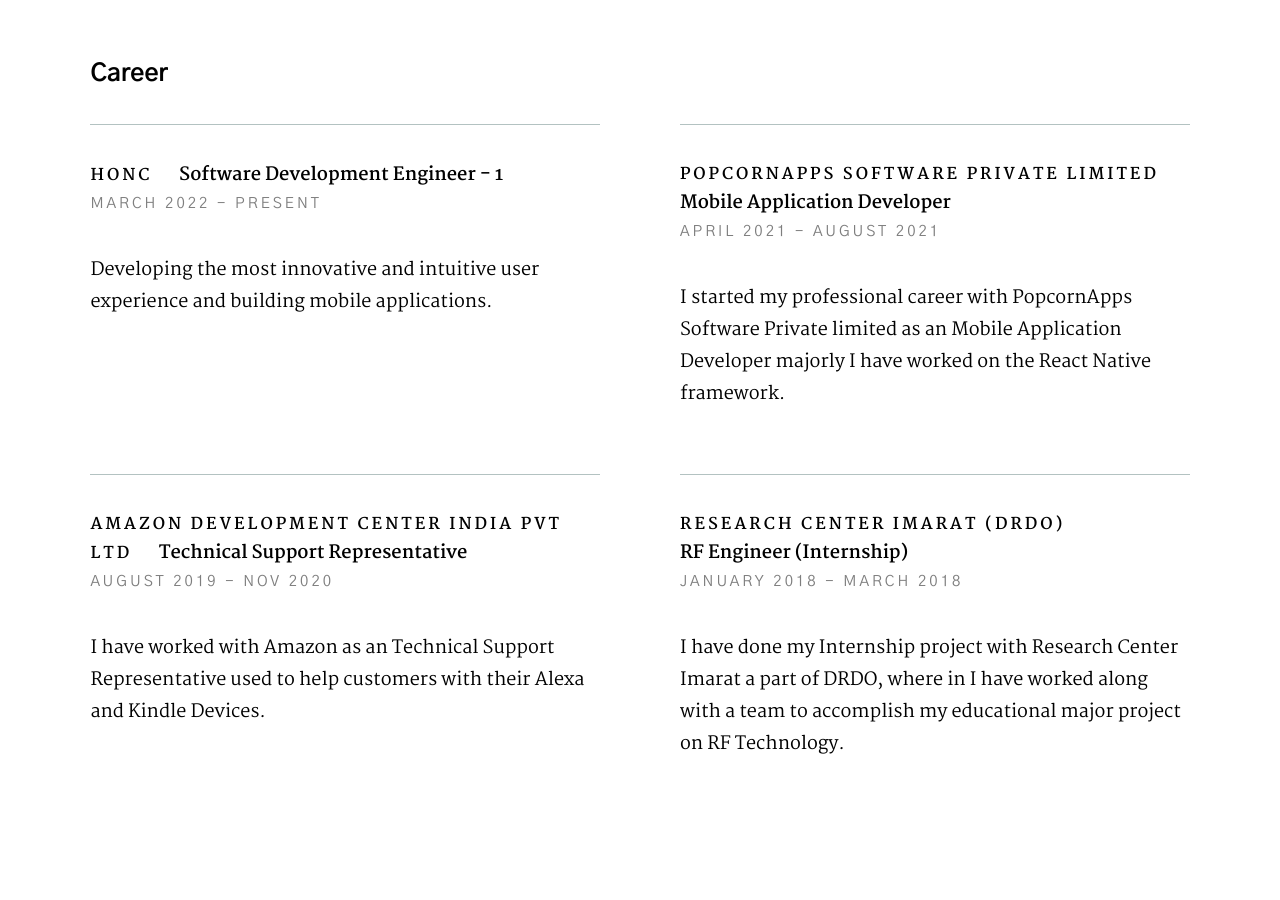
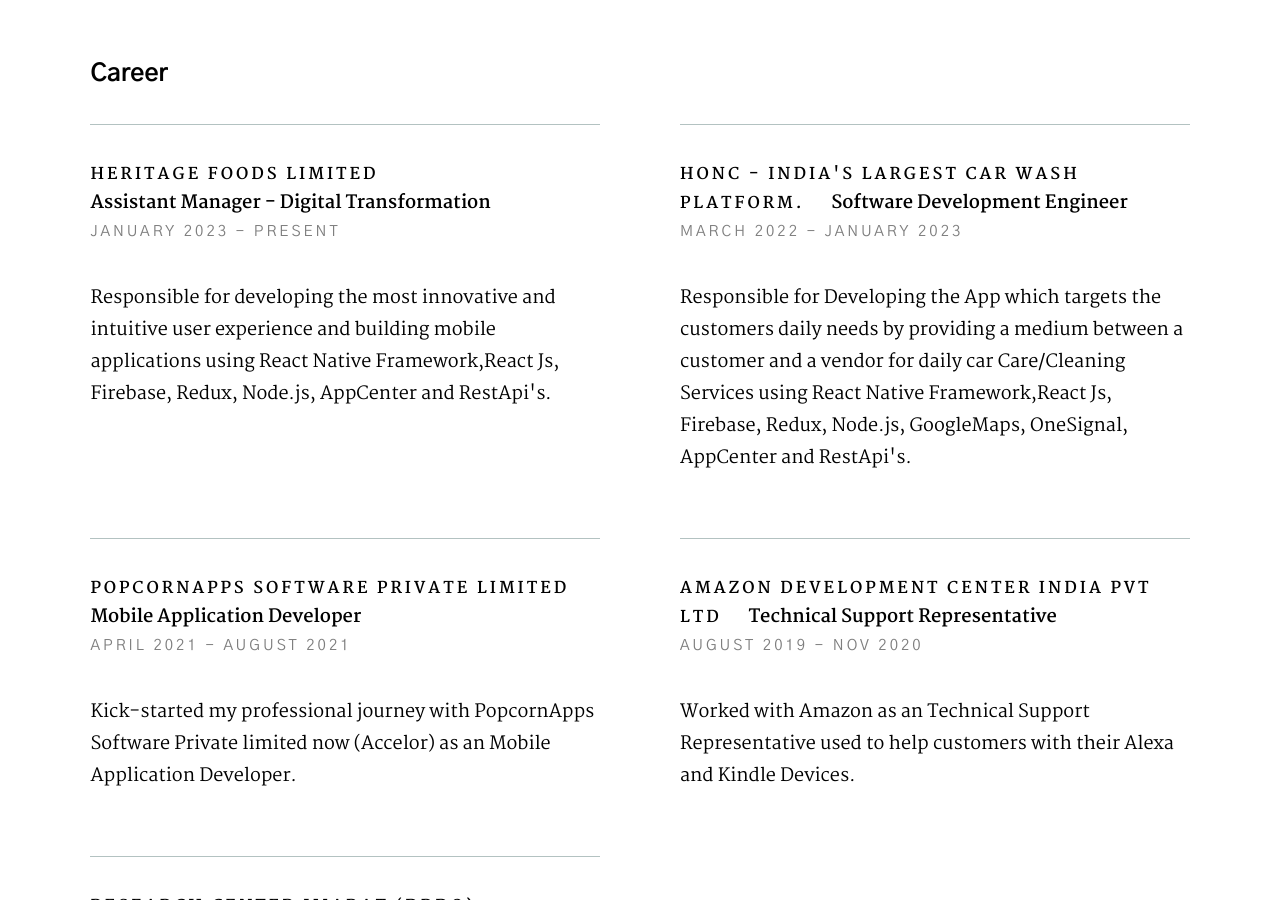
Before and after one commit to ranavikrantsingh/ranavikrantsingh.github.io, a plain HTML site: page index.html in a window 1280 px wide. Shown: the part 1900-2800 px from the top of the page. Drawn offline with nearby package versions, Linux system fonts and the light colour scheme.

Commit message:
changes done

```diff
--- a/index.html
+++ b/index.html
@@ -5,8 +5,8 @@
     ================================================== -->
     <meta charset="utf-8" />
     <title>Rana's Portfolio</title>
-    <meta name="description" content="" />
-    <meta name="author" content="" />
+    <meta name="description" content="Portfolio" />
+    <meta name="author" content="Rana Vikrant Singh Rathod" />
 
     <!-- mobile specific metas
     ================================================== -->
@@ -102,7 +102,7 @@
       <div class="row hero-content">
         <div class="column large-full">
           <h1>
-            Hello, I'm Vikrant Singh, <br />
+            Hey, I'm Vikrant Singh, <br />
             a Mobile Application developer <br />
             based in Hyderabad.
           </h1>
@@ -176,7 +176,7 @@
               Hi, I'm Rana Vikrant Singh Rathod a Software Developer with a
               demonstrated history of working in the information technology and
               service industry. Skilled in React Native,SQL,Cascading Style
-              Sheets,Java,HTML,JavaScript and Oracle DB. My work.Strong
+              Sheets,Java,HTML,JavaScript and Oracle DB. My work - Strong
               Engineering professional with a Bachelor of Technology - BTech
               Focused in Electronics and communicaiton Engineering from KG Reddy
               College of Engineering and Technology.
@@ -198,17 +198,40 @@
             <div class="position">
               <div class="position__header">
                 <h6>
-                  <span class="position__co">honc </span>
+                  <span class="position__co">Heritage Foods Limited </span>
                   <span class="position__pos"
-                    >Software Development Engineer - 1</span
+                    >Assistant Manager - Digital Transformation</span
                   >
                 </h6>
-                <div class="position__timeframe">March 2022 - Present</div>
+                <div class="position__timeframe">January 2023 - Present</div>
               </div>
 
               <p>
-                Developing the most innovative and intuitive user experience and
-                building mobile applications.
+                Responsible for developing the most innovative and intuitive
+                user experience and building mobile applications using React
+                Native Framework,React Js, Firebase, Redux, Node.js, AppCenter and RestApi's.
+              </p>
+            </div>
+          </div>
+
+          <div class="column" data-aos="fade-up">
+            <div class="position">
+              <div class="position__header">
+                <h6>
+                  <span class="position__co">honc - India's Largest Car Wash Platform. </span>
+                  <span class="position__pos"
+                    >Software Development Engineer</span
+                  >
+                </h6>
+                <div class="position__timeframe">March 2022 - January 2023</div>
+              </div>
+
+              <p>
+                Responsible for Developing the App which targets the customers
+                daily needs by providing a medium between a customer and a
+                vendor for daily car Care/Cleaning Services using React Native
+                Framework,React Js, Firebase, Redux, Node.js, GoogleMaps,
+                OneSignal, AppCenter and RestApi's.
               </p>
             </div>
           </div>
@@ -227,9 +250,8 @@
               </div>
 
               <p>
-                I started my professional career with PopcornApps Software
-                Private limited as an Mobile Application Developer majorly I
-                have worked on the React Native framework.
+               Kick-started my professional journey  with PopcornApps Software
+                Private limited now (Accelor) as an Mobile Application Developer.
               </p>
             </div>
           </div>
@@ -249,7 +271,7 @@
               </div>
 
               <p>
-                I have worked with Amazon as an Technical Support Representative
+                Worked with Amazon as an Technical Support Representative
                 used to help customers with their Alexa and Kindle Devices.
               </p>
             </div>
@@ -267,9 +289,8 @@
               </div>
 
               <p>
-                I have done my Internship project with Research Center Imarat a
-                part of DRDO, where in I have worked along with a team to
-                accomplish my educational major project on RF Technology.
+                Accomplished my Internship project with Research Center Imarat a
+                part of DRDO (Defence Research and Development Organisation). Worked on RF Technology and developed an Unmanned Miniature Scale Robot using Arduino UNO and bluetooth interface.
               </p>
             </div>
           </div>
@@ -793,7 +814,7 @@
     src="https://cdn.rawgit.com/IonicaBizau/github-calendar/gh-pages/dist/github-calendar.min.js"
   >
   </script> -->
-  <!-- <script>
+    <!-- <script>
     new GitHubCalendar(".calendar", "ranavikrantsingh");
 </script> -->
   </body>
```
